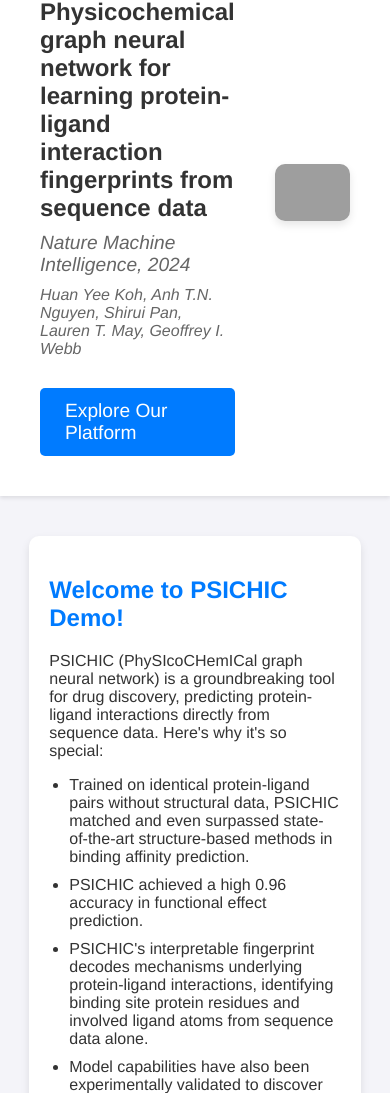
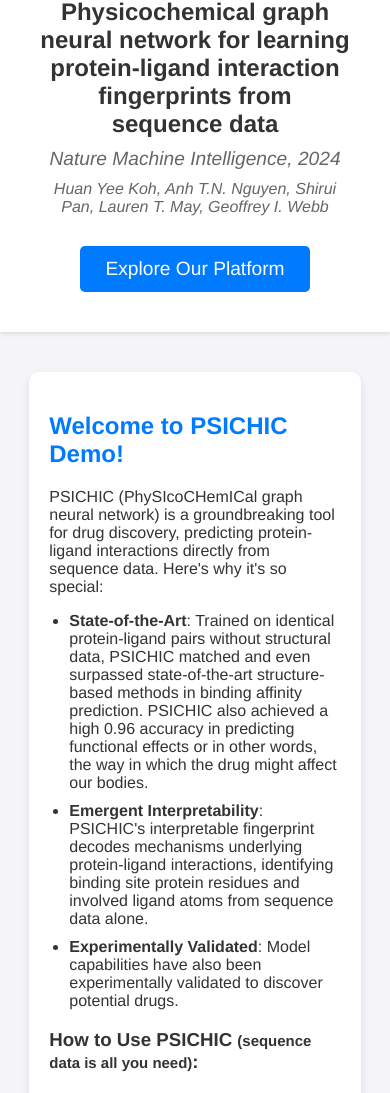
Before and after one commit to psichicfingerprint/psichicfingerprint, a plain HTML site: page index.html in a window 390 px wide. Shown: the part 107-1200 px from the top of the page. Drawn offline with Linux system fonts and the light colour scheme; grey boxes are pictures that could not be loaded.

Commit message:
Add files via upload
fix banner in mobile device

```diff
--- a/index.html
+++ b/index.html
@@ -65,16 +65,26 @@
             border-radius: 5px;
             text-decoration: none;
             margin-top: 20px;
-            transition: background-color 0.3s;
+            transition: background-color 0.3s, transform 0.3s, box-shadow 0.3s;
         }
         .header-text .cta-button:hover {
             background-color: #0056b3;
+            transform: translateY(-2px);
+            box-shadow: 0 4px 6px rgba(0, 0, 0, 0.1);
         }
         .header-image img {
             max-width: 100%;
             height: auto;
             border-radius: 10px;
             box-shadow: 0 4px 8px rgba(0, 0, 0, 0.1);
+        }
+        @media (max-width: 768px) {
+            .header-image {
+                display: none;
+            }
+            .header-text {
+                text-align: center;
+            }
         }
         .content {
             background-color: #ffffff;
@@ -102,6 +112,9 @@
         }
         .note a {
             text-decoration: none;
+        }
+        .note img {
+            vertical-align: middle;
         }
         iframe {
             width: 100%;
@@ -131,10 +144,9 @@
             <h2>Welcome to PSICHIC Demo!</h2>
             <p>PSICHIC (PhySIcoCHemICal graph neural network) is a groundbreaking tool for drug discovery, predicting protein-ligand interactions directly from sequence data. Here's why it's so special:</p>
             <ul>
-                <li>Trained on identical protein-ligand pairs without structural data, PSICHIC matched and even surpassed state-of-the-art structure-based methods in binding affinity prediction.</li>
-                <li>PSICHIC achieved a high 0.96 accuracy in functional effect prediction.</li>
-                <li>PSICHIC's interpretable fingerprint decodes mechanisms underlying protein-ligand interactions, identifying binding site protein residues and involved ligand atoms from sequence data alone.</li>
-                <li>Model capabilities have also been experimentally validated to discover potential drugs.</li>
+                <li><strong>State-of-the-Art</strong>: Trained on identical protein-ligand pairs without structural data, PSICHIC matched and even surpassed state-of-the-art structure-based methods in binding affinity prediction. PSICHIC also achieved a high 0.96 accuracy in predicting functional effects or in other words, the way in which the drug might affect our bodies.</li>
+                <li><strong>Emergent Interpretability</strong>: PSICHIC's interpretable fingerprint decodes mechanisms underlying protein-ligand interactions, identifying binding site protein residues and involved ligand atoms from sequence data alone.</li>
+                <li><strong>Experimentally Validated</strong>: Model capabilities have also been experimentally validated to discover potential drugs.</li>
             </ul>
             <h3>How to Use PSICHIC <span style="font-size: 0.8em;">(sequence data is all you need)</span>:</h3>
             <ul>
```
